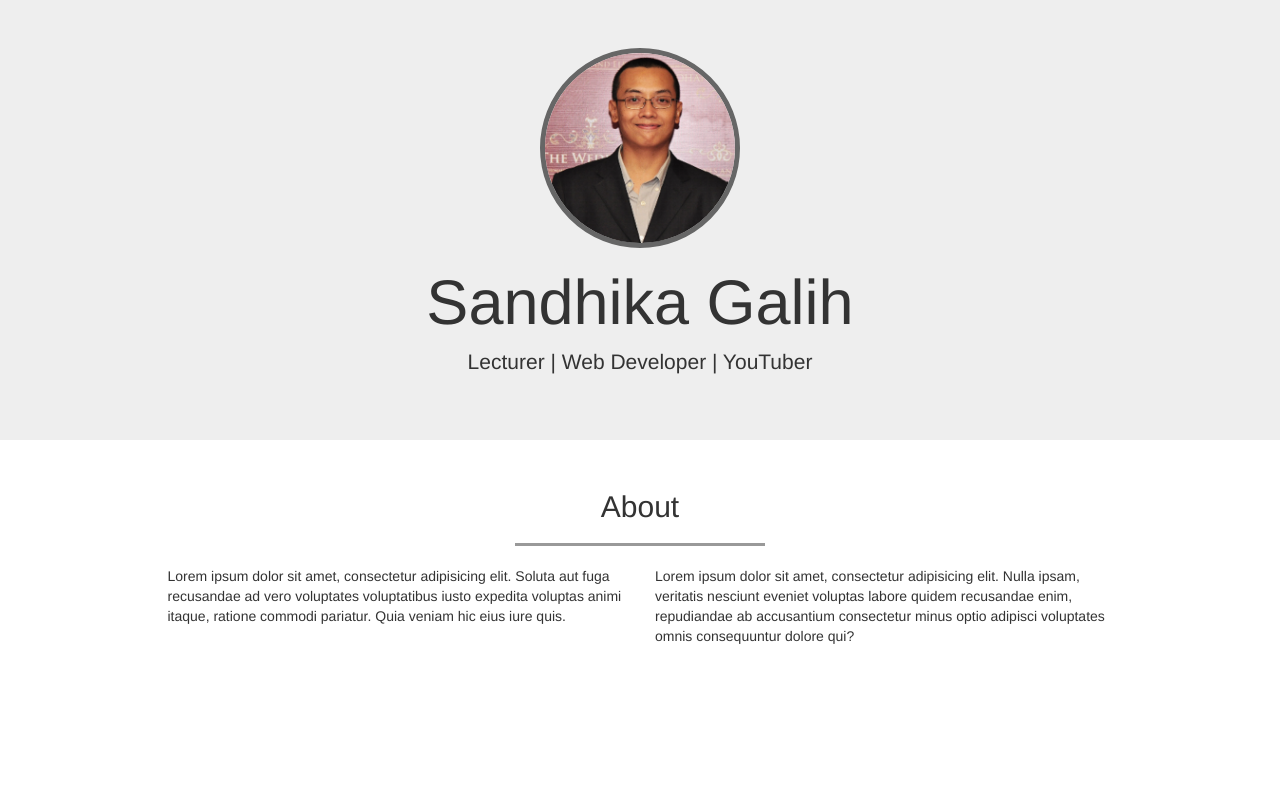
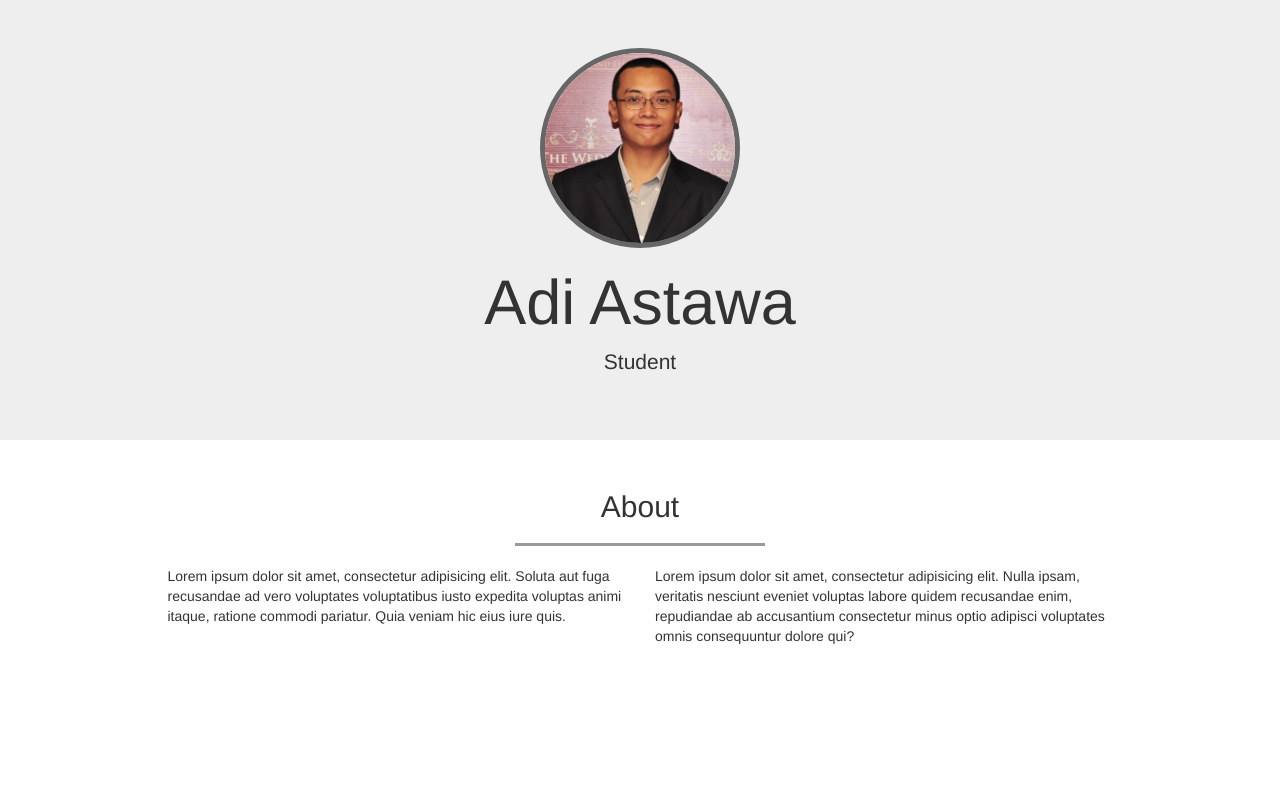
Before and after one commit to Lenivvy/portofolio, a plain HTML site: page index.html in a window 1280 px wide. Shown: the top 800 px of the page. Drawn offline with nearby package versions, Linux system fonts and the light colour scheme.

Commit message:
mengubah identitas web

```diff
--- a/index.html
+++ b/index.html
@@ -23,8 +23,8 @@
     <!-- jumbotron -->
     <div class="jumbotron text-center">
       <img src="img/sandhika.png" class="img-circle">
-      <h1>Sandhika Galih</h1>
-      <p>Lecturer | Web Developer | YouTuber</p>
+      <h1>Adi Astawa</h1>
+      <p>Student</p>
     </div>
     <!-- akhir jumbotron -->
 
```
